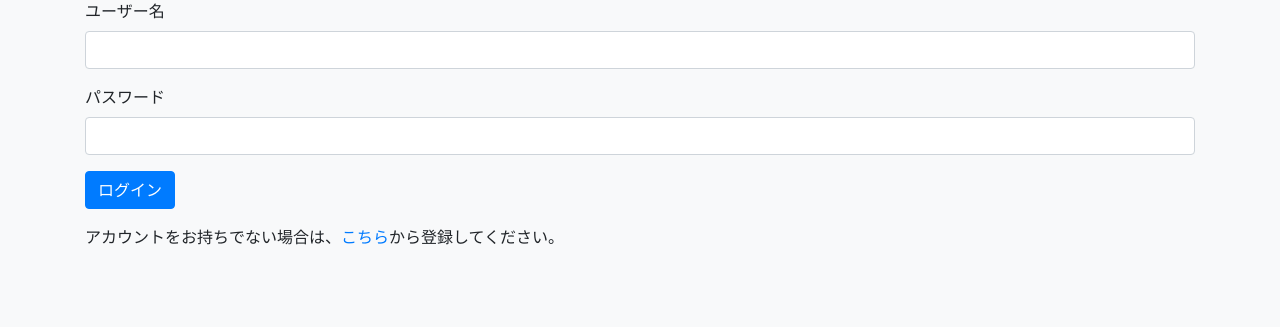
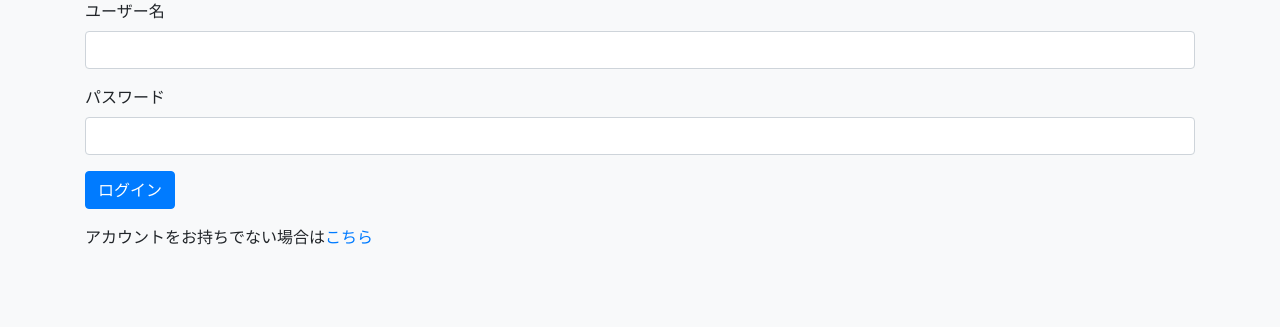
Before and after one commit to Junpei-512/task_manager, a Django app: page / in a window 1280 px wide. Shown: the part 201-528 px from the top of the page. Run offline with Django 5.2, Linux system fonts and the light colour scheme; some libraries are stand-ins or nearby versions.

Commit message:
202409150110 crrection

```diff
--- a/tasks/templates/registration/login.html
+++ b/tasks/templates/registration/login.html
@@ -30,6 +30,6 @@
         </div>
         <button type="submit" class="btn btn-primary">{% trans "ログイン" %}</button>
     </form>
-    <p class="mt-3">{% trans "アカウントをお持ちでない場合は、" %}<a href="{% url 'register' %}">{% trans "こちら" %}</a>{% trans "から登録してください。" %}</p>
+    <p class="mt-3">{% trans "アカウントをお持ちでない場合は" %}<a href="{% url 'register' %}">{% trans "こちら" %}</a></p>
 </div>
 {% endblock %}
```
Also changed, not shown: tasks/locale/en/LC_MESSAGES/django.po, tasks/locale/jp/LC_MESSAGES/django.po, tasks/locale/zh_Hans/LC_MESSAGES/django.po, 3 other files.
